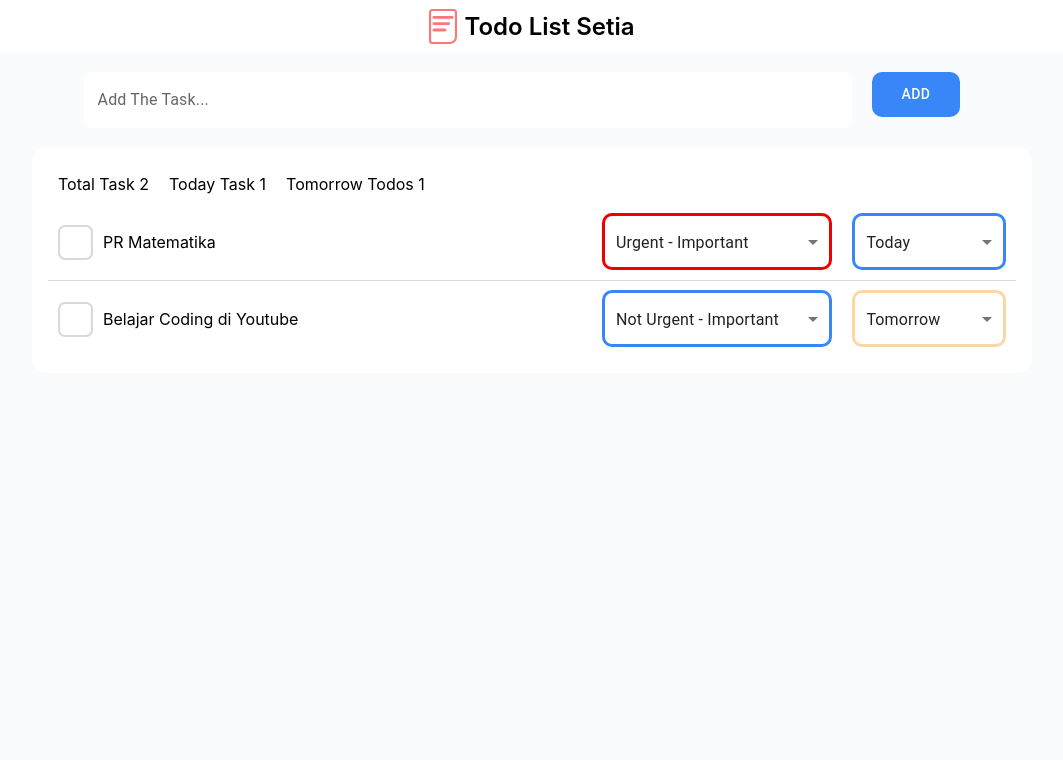
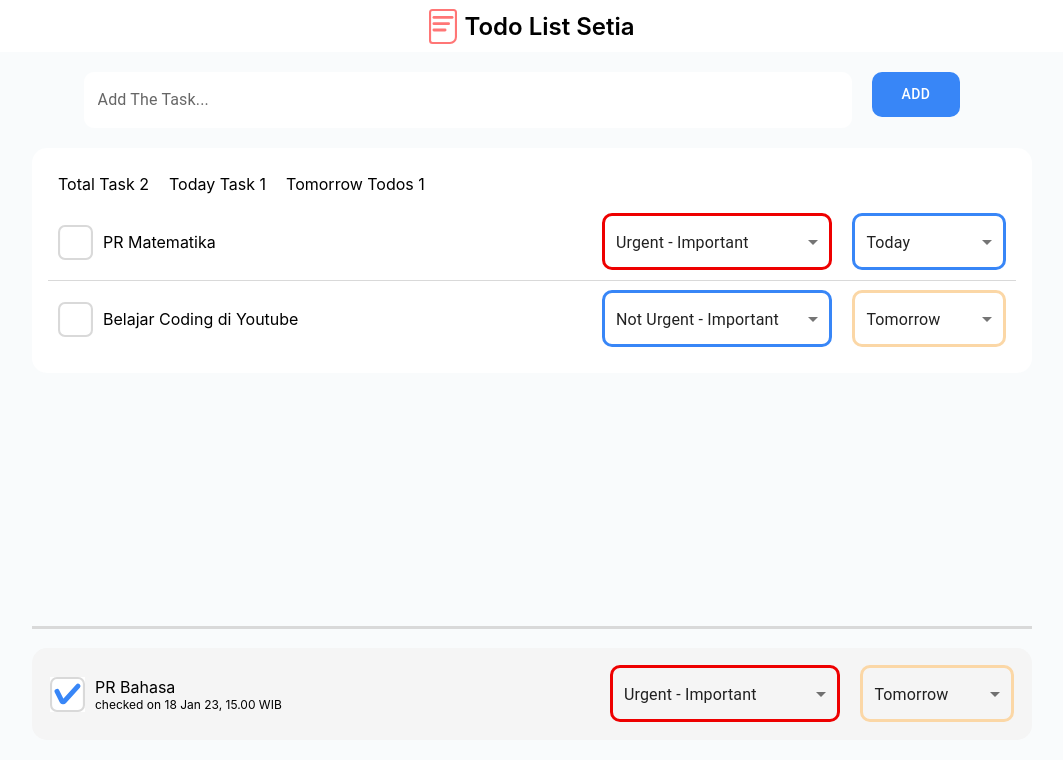
Before and after one commit to gunawansetia/todo-list-setia, a React (Create React App) app: page / in a window 1280 px wide. Shown: the top 760 px of the page, without its empty margins (108-1171 px from the left). Built offline with nearby package versions, Linux system fonts and the light colour scheme.

Commit message:
create todosDone Component - not yet finish

```diff
--- a/src/App.js
+++ b/src/App.js
@@ -6,6 +6,7 @@ import Todos from "./components/Todos";
 import AddInput from "./components/AddInput";
 import { useState, createContext } from "react";
 import Info from "./components/Info";
+import TodosDone from "./components/TodosDone";
 
 let initTodos = [
   {
@@ -24,6 +25,16 @@ let initTodos = [
   },
 ];
 
+let allDoneTodos = [
+  {
+    id: 10,
+    text: "PR Bahasa",
+    check: false,
+    priority: "Urgent&Important",
+    day: "tomorrow",
+  },
+];
+
 export const MyContext = createContext();
 
 const initDaySelect = [
@@ -34,6 +45,7 @@ const initDaySelect = [
 
 function App() {
   const [todos, setTodos] = useState(initTodos);
+  const [doneTodos, setDoneTodos] = useState(allDoneTodos);
   const [value, setValue] = useState("");
 
   const handleChange = (e) => {
@@ -98,6 +110,7 @@ function App() {
           />
           <Todos todos={todos} updateDay={updateDay} />
         </Container>
+        <TodosDone doneTodos={doneTodos} />
       </MyContext.Provider>
     </>
   );
--- a/src/components/DaySelect/index.jsx
+++ b/src/components/DaySelect/index.jsx
@@ -5,7 +5,7 @@ import classNames from "classnames";
 import { useContext, useState } from "react";
 import { MyContext } from "../../App";
 
-const DaySelect = ({ value, onChange }) => {
+const DaySelect = ({ value, onChange, readOnly }) => {
   const [select, setSelect] = useState(value);
   const { initDaySelect } = useContext(MyContext);
 
@@ -32,6 +32,7 @@ const DaySelect = ({ value, onChange }) => {
             today: select === "today",
             tomorrow: select === "tomorrow",
           })}
+          readOnly={readOnly}
           inputProps={{ "aria-label": "Day Select" }}
         >
           {initDaySelect.map((item, index) => {
@@ -49,6 +50,8 @@ const DaySelect = ({ value, onChange }) => {
 
 DaySelect.propTypes = {
   value: PropTypes.string,
+  onChange: PropTypes.func,
+  readOnly: PropTypes.bool,
 };
 
 export default DaySelect;
--- a/src/components/PrioritySelect/index.jsx
+++ b/src/components/PrioritySelect/index.jsx
@@ -29,7 +29,7 @@ const UseSelect = styled(Select)(() => ({
   },
 }));
 
-const PrioritySelect = ({ value }) => {
+const PrioritySelect = ({ value, readOnly }) => {
   const [select, setSelect] = useState(value ? value : "");
 
   const handleChange = (e) => {
@@ -50,6 +50,7 @@ const PrioritySelect = ({ value }) => {
           id="priority-select"
           value={select}
           onChange={handleChange}
+          readOnly={readOnly}
         >
           {initPrioritySelect.map((item, index) => {
             return (
@@ -66,6 +67,7 @@ const PrioritySelect = ({ value }) => {
 
 PrioritySelect.propTypes = {
   value: PropTypes.string,
+  readOnly: PropTypes.bool,
 };
 
 export default PrioritySelect;
--- a/src/components/Todos/index.jsx
+++ b/src/components/Todos/index.jsx
@@ -34,7 +34,7 @@ const Todos = ({ todos, updateDay }) => {
 
 Todos.propTypes = {
   todos: PropTypes.array,
-  onSubmit: PropTypes.object,
+  updateDay: PropTypes.func,
 };
 
 export default Todos;
--- /dev/null
+++ b/src/components/TodosDone/TodosDone.module.css
@@ -0,0 +1,37 @@
+.todosDone {
+    margin-top: 30vh;
+    margin-left: auto;
+    margin-right: auto;
+    max-width: 1000px;
+
+}
+
+.paper {
+    padding: 8px;
+    margin: 15px auto;
+    background-color: var(--secondary-task-background-color);
+    border-radius: 15px;
+}
+
+.gambarBatas {
+    width: 100%;
+}
+
+.icBox {
+    width: 35px;
+    margin: auto 10px;
+}
+
+.todos {
+    display: flex;
+    align-items: center;
+    overflow: hidden auto;
+}
+
+.allSelect {
+    margin-left: auto;
+}
+
+.info {
+    font-size: 12px;
+}
--- /dev/null
+++ b/src/components/TodosDone/index.jsx
@@ -0,0 +1,36 @@
+import React from "react";
+import PropTypes from "prop-types";
+import gambarBatas from "../../assets/gambar_batas.jpg";
+import ic_check_done from "../../assets/ic_check_done.svg";
+import PrioritySelect from "../PrioritySelect";
+import DaySelect from "../DaySelect";
+import styles from "./TodosDone.module.css";
+
+export default function TodosDone({ doneTodos }) {
+  return (
+    <>
+      <div className={styles.todosDone}>
+        <img className={styles.gambarBatas} src={gambarBatas} alt="" />
+        <div className={styles.paper}>
+          {doneTodos.map((doneTodo) => (
+            <div className={styles.todos} key={doneTodo.id}>
+              <img className={styles.icBox} src={ic_check_done} alt="ic_box" />
+              <div className={styles.textTodos}>
+                {doneTodo.text}
+                <p className={styles.info}> checked on 18 Jan 23, 15.00 WIB</p>
+              </div>
+              <div className={styles.allSelect}>
+                <PrioritySelect readOnly={true} value={doneTodo.priority} />
+                <DaySelect readOnly={true} value={doneTodo.day} />
+              </div>
+            </div>
+          ))}
+        </div>
+      </div>
+    </>
+  );
+}
+
+TodosDone.propTypes = {
+  doneTodos: PropTypes.array,
+};
```
Also changed, not shown: src/assets/gambar_batas.jpg (added).
